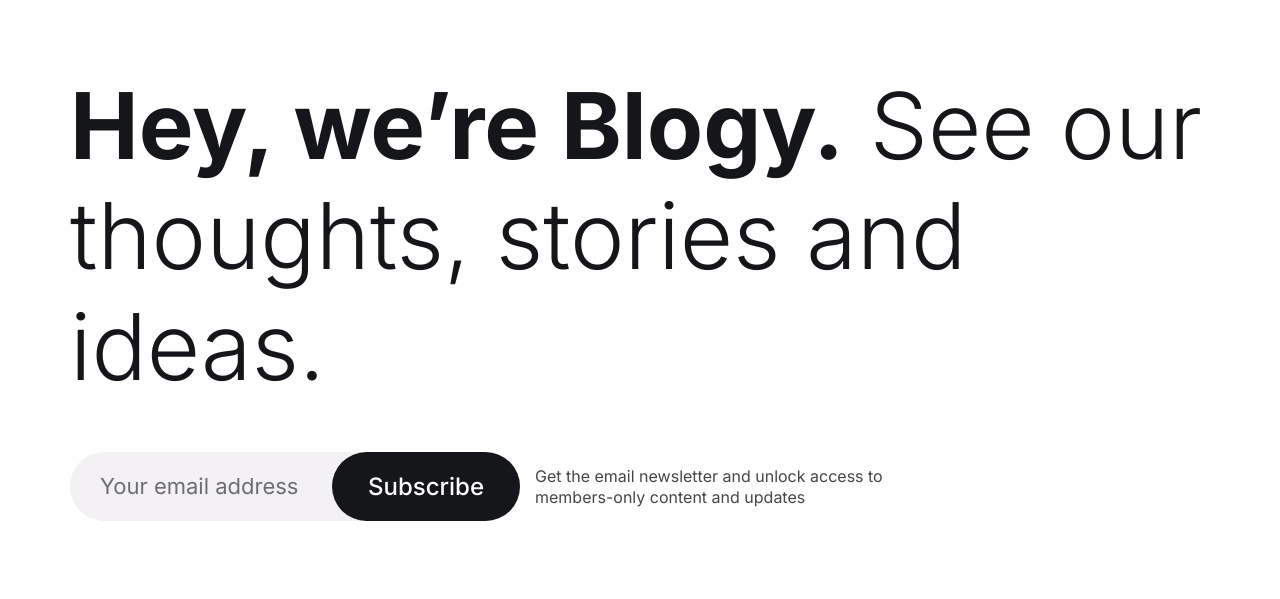
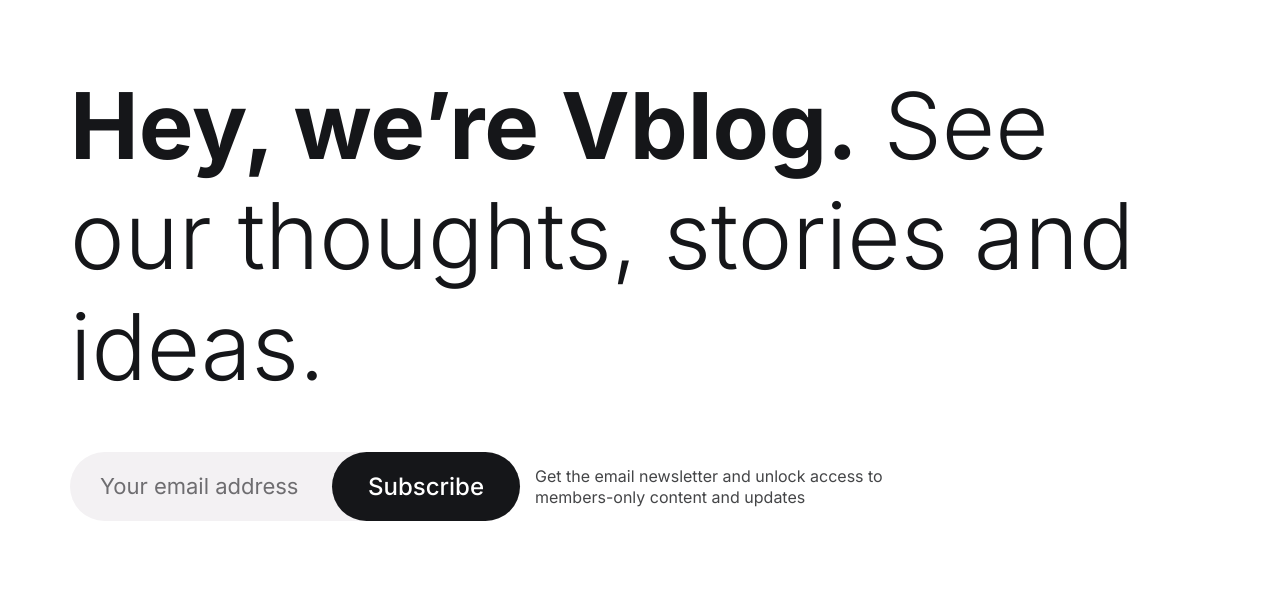
Before and after one commit to TojanHorse/vblog, a plain HTML site: page index.html in a window 1280 px wide. Shown: the part 168-767 px from the top of the page. Drawn offline with nearby package versions, Linux system fonts and the light colour scheme.

Commit message:
second master

```diff
--- a/index.html
+++ b/index.html
@@ -124,7 +124,7 @@
         <div class="container">
 
           <h1 class="h1 hero-title">
-            <strong class="strong">Hey, we’re Blogy.</strong> See our thoughts, stories and ideas.
+            <strong class="strong">Hey, we’re Vblog.</strong> See our thoughts, stories and ideas.
           </h1>
 
           <div class="wrapper">
```
